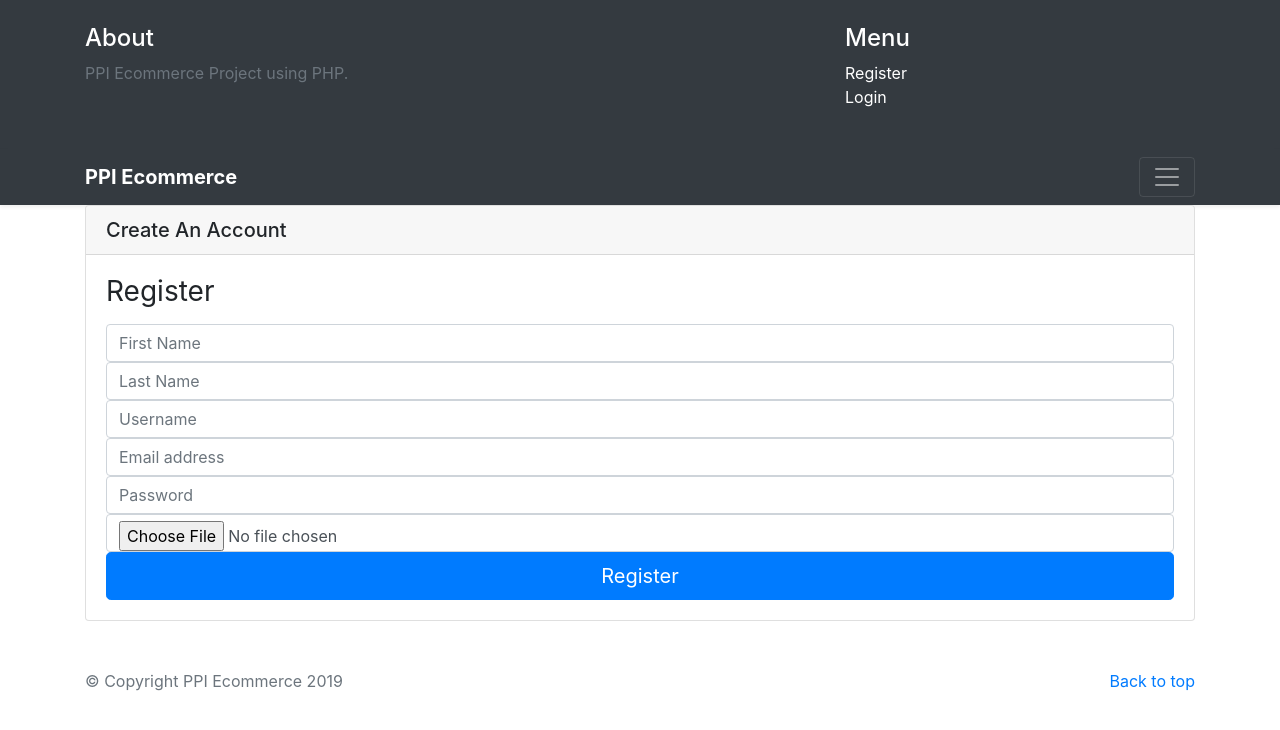
After one commit to kejubayer/e_commerce_site, a PHP site: page /register.php in a window 1280 px wide, after a click that opens the changed part. The commit adds this page. Shown: the top 730 px of the page. Run offline with PHP 8.4, Linux system fonts and the light colour scheme.

Commit message:
register and login added

```diff
--- a/dashboard/partials/_header.php
+++ b/dashboard/partials/_header.php
@@ -22,7 +22,8 @@
                 <div class="col-sm-4 offset-md-1 py-4">
                     <h4 class="text-white">Menu</h4>
                     <ul class="list-unstyled">
-                        <li><a href="./category.php" class="text-white">Categories</a></li>
+                        <li><a href="register.php" class="text-white">Register</a></li>
+                        <li><a href="login.php" class="text-white">Login</a></li>
                     </ul>
                 </div>
             </div>
--- a/index.php
+++ b/index.php
@@ -9,7 +9,6 @@ $stmt->execute();
 $products = $stmt->fetchAll();
 require_once 'partials/_header.php';
 ?>
-
 <main role="main">
 
     <section class="jumbotron text-center">
--- a/partials/_header.php
+++ b/partials/_header.php
@@ -21,7 +21,8 @@
                 <div class="col-sm-4 offset-md-1 py-4">
                     <h4 class="text-white">Menu</h4>
                     <ul class="list-unstyled">
-                        <li><a href="./category.php" class="text-white">Categories</a></li>
+                        <li><a href="register.php" class="text-white">Register</a></li>
+                        <li><a href="login.php" class="text-white">Login</a></li>
                     </ul>
                 </div>
             </div>
--- /dev/null
+++ b/register.php
@@ -0,0 +1,56 @@
+<?php
+$title = 'Register';
+session_start();
+require_once 'database/connection.php';
+require_once 'partials/_header.php';
+
+?>
+
+<main role="main">
+    <div class="container">
+
+        <div class="card">
+            <h5 class="card-header">
+                Create An Account
+            </h5>
+
+            <div class="card-body">
+                <?php if(isset($_SESSION['type'],$_SESSION['message'])):  ?>
+                    <div class="alert alert-<?php echo $_SESSION['type']; ?>">
+                        <?php echo $_SESSION['message'];?>
+                    </div>
+
+                <?php endif;?>
+
+
+
+            <form class="form-signin" action="user_register.php" method="post" enctype="multipart/form-data">
+                <h1 class="h3 mb-3 font-weight-normal">Register</h1>
+                <label for="inputFirstName" class="sr-only">First Name</label>
+                <input type="text" id="inputFirstName" class="form-control" name="first_name" placeholder="First Name" required>
+
+                <label for="inputLastName" class="sr-only">Last Name</label>
+                <input type="text" id="inputLastName" class="form-control" name="last_name" placeholder="Last Name" required>
+
+                <label for="inputUsername" class="sr-only">Username</label>
+                <input type="text" id="inputUsername" class="form-control" name="username" placeholder="Username" required>
+
+                <label for="inputEmail" class="sr-only">Email address</label>
+                <input type="email" id="inputEmail" class="form-control" name="email" placeholder="Email address" required>
+
+                <label for="inputPassword" class="sr-only">Password</label>
+                <input type="password" id="inputPassword" class="form-control" name="password" placeholder="Password" required>
+
+                <label for="inputPhoto" class="sr-only">Photo</label>
+                <input type="file" name="photo" class="form-control" required>
+
+                <button class="btn btn-lg btn-primary btn-block" type="submit" name="register">Register</button>
+            </form>
+            </div>
+
+        </div>
+
+    </div>
+</main>
+
+<?php require_once 'partials/_footer.php'; ?>
```
Also changed, not shown: login.php (added, +14 -0 lines), user_register.php (added, +43 -0 lines), uploads/profile_photo/pp_5cb18e3d9ffd56.830832611555140157.jpg (added), uploads/profile_photo/pp_5cb190402cae60.487173461555140672.jpg (added), uploads/profile_photo/pp_5cb1909360f339.870543881555140755.jpg (added), 2 other files.
